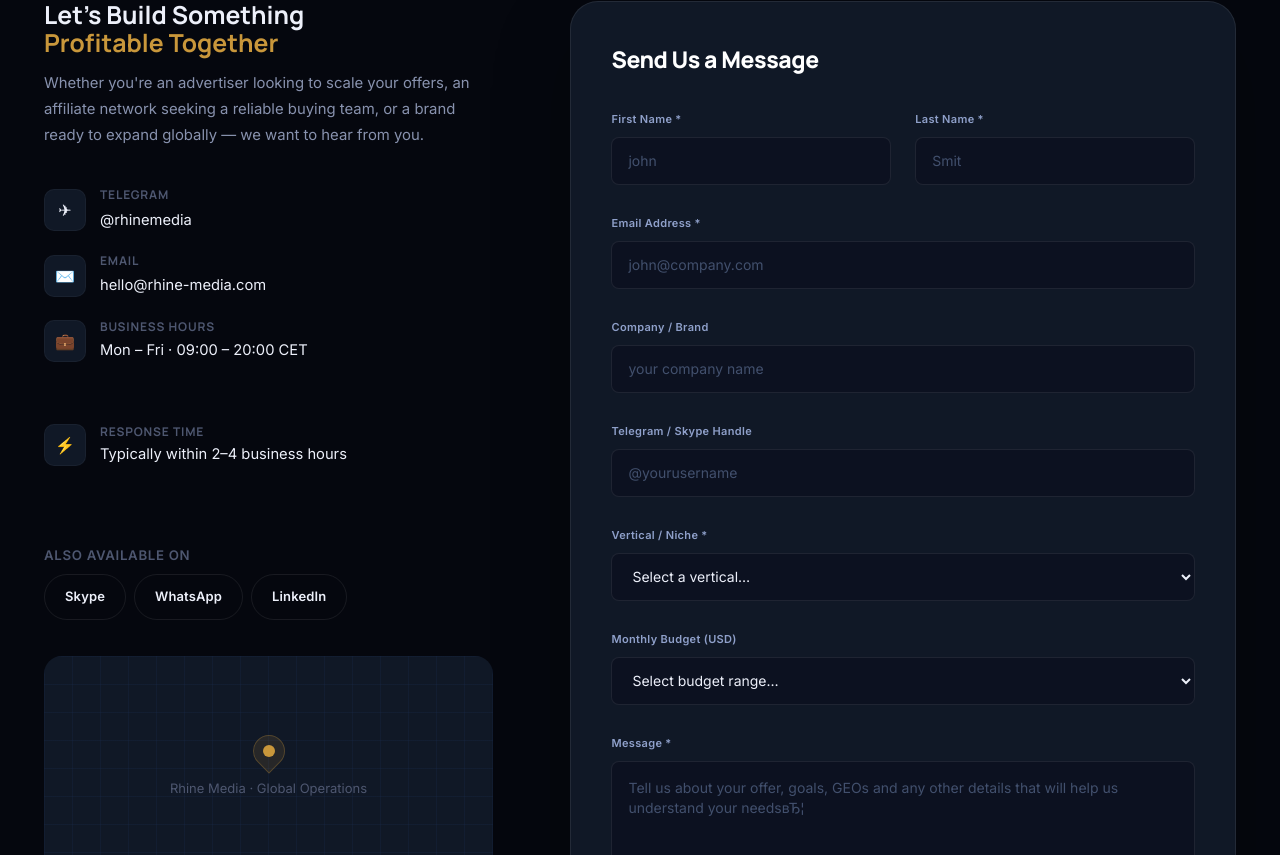
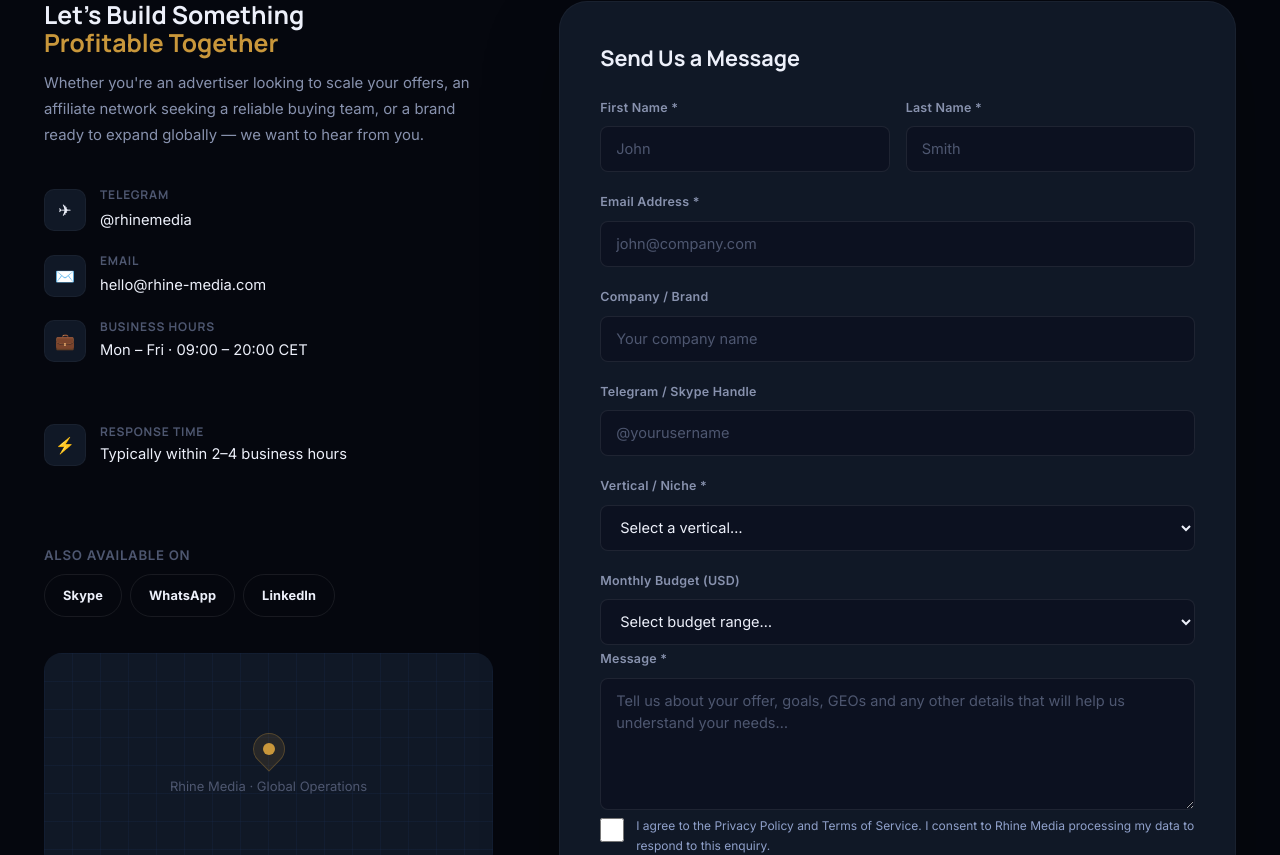
Before and after one commit to Margo0107/rhine-media-test-task, a React (Vite) app in the folder my-project/: page /contact in a window 1280 px wide. Shown: the part 445-1300 px from the top of the page. Built offline with nearby package versions, Linux system fonts and the light colour scheme.

Commit message:
correction of contact section and shape

```diff
--- a/my-project/src/components/sections/contact/ContactForm.tsx
+++ b/my-project/src/components/sections/contact/ContactForm.tsx
@@ -1,54 +1,57 @@
 import { GradientButton } from "../../ui/Buttons";
 
 const fieldClass =
-  "mt-2 h-[48px] w-full rounded-lg border border-[var(--b1)] bg-[var(--bg-2)] px-4 text-sm text-[var(--t1)] outline-none transition placeholder:text-[#42506d] focus:border-[var(--border-g)] focus:ring-2 focus:ring-[var(--gold-dim)]";
+  "w-full rounded-[var(--r-s)] border border-[var(--b1)] bg-[var(--bg-2)] h-[46px] p-[15px] py-[12px] mt-[8px] text-[14.56px] text-[var(--t1)] outline-none transition placeholder:text-[var(--t3)] focus:border-[var(--gold)] focus:shadow-[0_0_0_3px_rgba(201,151,59,0.1)]";
 
-const labelClass = "text-[11px] font-semibold tracking-[0.03em] text-[#8fa0ca]";
+const labelClass =
+  "text-[12.48px] font-semibold tracking-[0.02em] text-[var(--t2)] leading-[1.65]";
 
 export default function ContactForm() {
   return (
-    <section className="w-full rounded-[28px] border border-[var(--b1)] bg-[var(--bg-card)] p-6 shadow-[0_30px_80px_rgba(0,0,0,0.24)] sm:p-8 lg:p-10">
-      <h3 className="mb-7 text-[23px] font-black tracking-[-0.02em] text-white">
+    <section className="w-full rounded-[28px] border border-[var(--b0)] bg-[var(--bg-card)] p-[40px] py-[38px] shadow-[0_30px_80px_rgba(0,0,0,0.24)]">
+      <h3 className="mb-[18px] text-[21.6px] leading-[1.65] font-bold text-[var(--t1)]">
         Send Us a Message
       </h3>
-      <form className="grid gap-6 sm:grid-cols-2">
+      <form className="">
         {/* row-1 */}
+        <div className="mb-[16px] grid grid-cols-2 gap-[16px]">
           <div>
             <div>
               <label className={labelClass}>First Name *</label>
-            <input className={fieldClass} placeholder="john" />
+              <input className={fieldClass} placeholder="John" />
             </div>
           </div>
           {/* row-2 */}
           <div>
             <div>
               <label className={labelClass}>Last Name *</label>
-            <input className={fieldClass} placeholder="Smit" />
+              <input className={fieldClass} placeholder="Smith" />
+            </div>
           </div>
         </div>
         {/* row bio 1*/}
-        <div className="sm:col-span-2">
+        <div className="mb-[16px] grid grid-cols-1 gap-[16px]">
           <div>
             <label className={labelClass}>Email Address *</label>
             <input className={fieldClass} placeholder="john@company.com" />
           </div>
         </div>
         {/* row bio 2*/}
-        <div className="sm:col-span-2">
+        <div className="mb-[16px] grid grid-cols-1 gap-[16px]">
           <div>
             <label className={labelClass}>Company / Brand</label>
-            <input className={fieldClass} placeholder="your company name" />
+            <input className={fieldClass} placeholder="Your company name" />
           </div>
         </div>
         {/* row bio 3*/}
-        <div className="sm:col-span-2">
+        <div className="mb-[16px] grid grid-cols-1 gap-[16px]">
           <div>
             <label className={labelClass}>Telegram / Skype Handle</label>
             <input className={fieldClass} placeholder="@yourusername" />
           </div>
         </div>
         {/* row bio select*/}
-        <div className="sm:col-span-2">
+        <div className="mb-[16px] grid grid-cols-1 gap-[16px]">
           <div>
             <label className={labelClass}>Vertical / Niche *</label>
             <select className={fieldClass}>
@@ -83,7 +86,7 @@ export default function ContactForm() {
           <label className={labelClass}>Message *</label>
           <textarea
             className={`${fieldClass} min-h-[132px] resize-y py-4`}
-            placeholder="Tell us about your offer, goals, GEOs and any other details that will help us understand your needsвЂ¦"
+            placeholder="Tell us about your offer, goals, GEOs and any other details that will help us understand your needs…"
           />
         </div>
 
@@ -93,8 +96,8 @@ export default function ContactForm() {
             className="mt-0.5 h-6 w-6 shrink-0 rounded-md border border-[var(--b1)] bg-[var(--bg-0)]"
           />
           <label className="text-[12px] leading-5 text-[#8fa0ca]">
-            Tell us about your offer, goals, GEOs and any other details that
-            will help us understand your needs…
+            I agree to the Privacy Policy and Terms of Service. I consent to
+            Rhine Media processing my data to respond to this enquiry.
           </label>
         </div>
         <GradientButton className="w-full sm:col-span-2">
--- a/my-project/src/components/sections/contact/ContactSection.tsx
+++ b/my-project/src/components/sections/contact/ContactSection.tsx
@@ -33,7 +33,7 @@ export default function ContactSection() {
       </section>
 
       <section className="relative overflow-hidden bg-[var(--bg-0)] py-[80px]">
-        <div className="container-center relative z-10 grid items-start gap-12 lg:grid-cols-[0.82fr_1.18fr] lg:gap-[64px]">
+        <div className="container-center relative z-10 grid items-start gap-[45px] lg:grid-cols-[0.82fr_1.18fr]">
           <div className="max-w-[470px]">
             <div>
               <h3 className="mb-[13px] text-[24.8px] leading-7 font-bold text-[var(--t1)]">
@@ -117,28 +117,28 @@ export default function ContactSection() {
               <p className="mb-[8px] text-[13.28px] font-semibold tracking-[0.05em] text-[var(--t3)] uppercase">
                 Also available on
               </p>
-              <div className="flex flex-wrap gap-2">
+              <div className="flex flex-wrap gap-[8px]">
                 <a
                   href="#"
-                  className="inline-flex items-center justify-center rounded-full border border-[var(--b1)] px-5 py-3 text-[13px] font-semibold tracking-[0.01em] whitespace-nowrap text-[var(--t1)] transition duration-300 ease-out hover:-translate-y-0.5 hover:border-[var(--border-g)] hover:bg-[var(--gold-glow)]/10 hover:text-[var(--gold-lt)]"
+                  className="inline-flex items-center justify-center rounded-full border border-[var(--b1)] p-[18px] py-[10px] text-[12.8px] leading-[1.65] font-bold tracking-[0.01em] whitespace-nowrap text-[var(--t1)] transition duration-300 ease-out hover:-translate-y-0.5 hover:border-[var(--border-g)] hover:bg-[var(--gold-glow)]/10 hover:text-[var(--gold-lt)]"
                 >
                   Skype
                 </a>
                 <a
                   href="#"
-                  className="inline-flex items-center justify-center rounded-full border border-[var(--b1)] px-5 py-3 text-[13px] font-semibold tracking-[0.01em] whitespace-nowrap text-[var(--t1)] transition duration-300 ease-out hover:-translate-y-0.5 hover:border-[var(--border-g)] hover:bg-[var(--gold-glow)]/10 hover:text-[var(--gold-lt)]"
+                  className="inline-flex items-center justify-center rounded-full border border-[var(--b1)] p-[18px] py-[10px] text-[12.8px] leading-[1.65] font-bold tracking-[0.01em] whitespace-nowrap text-[var(--t1)] transition duration-300 ease-out hover:-translate-y-0.5 hover:border-[var(--border-g)] hover:bg-[var(--gold-glow)]/10 hover:text-[var(--gold-lt)]"
                 >
                   WhatsApp
                 </a>
                 <a
                   href="#"
-                  className="inline-flex items-center justify-center rounded-full border border-[var(--b1)] px-5 py-3 text-[13px] font-semibold tracking-[0.01em] whitespace-nowrap text-[var(--t1)] transition duration-300 ease-out hover:-translate-y-0.5 hover:border-[var(--border-g)] hover:bg-[var(--gold-glow)]/10 hover:text-[var(--gold-lt)]"
+                  className="inline-flex items-center justify-center rounded-full border border-[var(--b1)] p-[18px] py-[10px] text-[12.8px] leading-[1.65] font-bold tracking-[0.01em] whitespace-nowrap text-[var(--t1)] transition duration-300 ease-out hover:-translate-y-0.5 hover:border-[var(--border-g)] hover:bg-[var(--gold-glow)]/10 hover:text-[var(--gold-lt)]"
                 >
                   LinkedIn
                 </a>
               </div>
             </div>
-            <div className="mt-[36px] overflow-hidden rounded-[18px] bg-[var(--bg-card)] max-w-[449px]">
+            <div className="mt-[36px] max-w-[449px] overflow-hidden rounded-[18px] bg-[var(--bg-card)]">
               <div className="relative flex min-h-[218px] items-center justify-center bg-[linear-gradient(rgba(62,114,236,0.055)_1px,transparent_1px),linear-gradient(90deg,rgba(62,114,236,0.055)_1px,transparent_1px)] bg-[length:28px_28px]">
                 <div className="relative flex flex-col items-center gap-3 text-center">
                   <div className="relative h-9 w-9">
```
Lines whose indentation alone changed are shown as unchanged.
